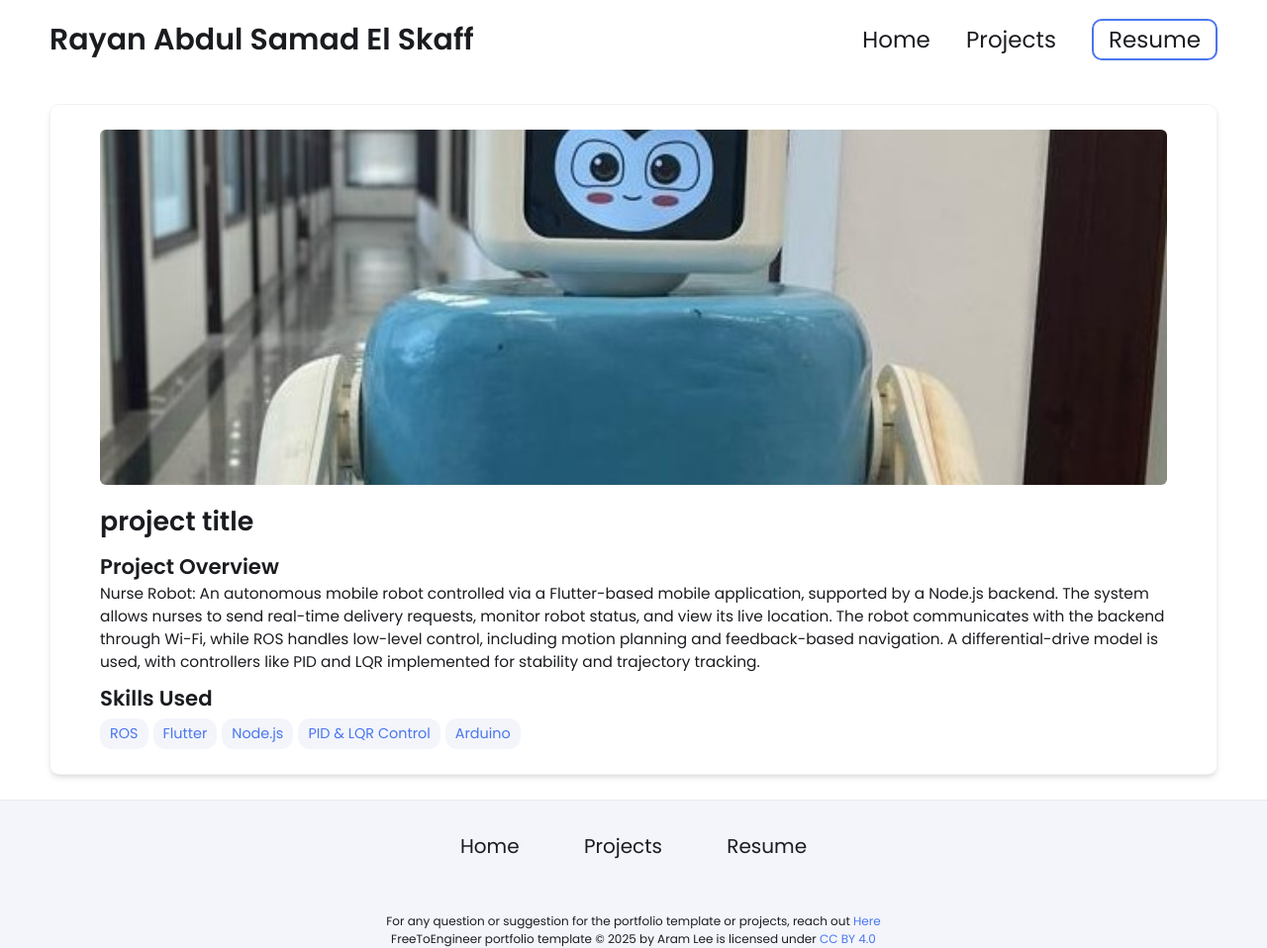
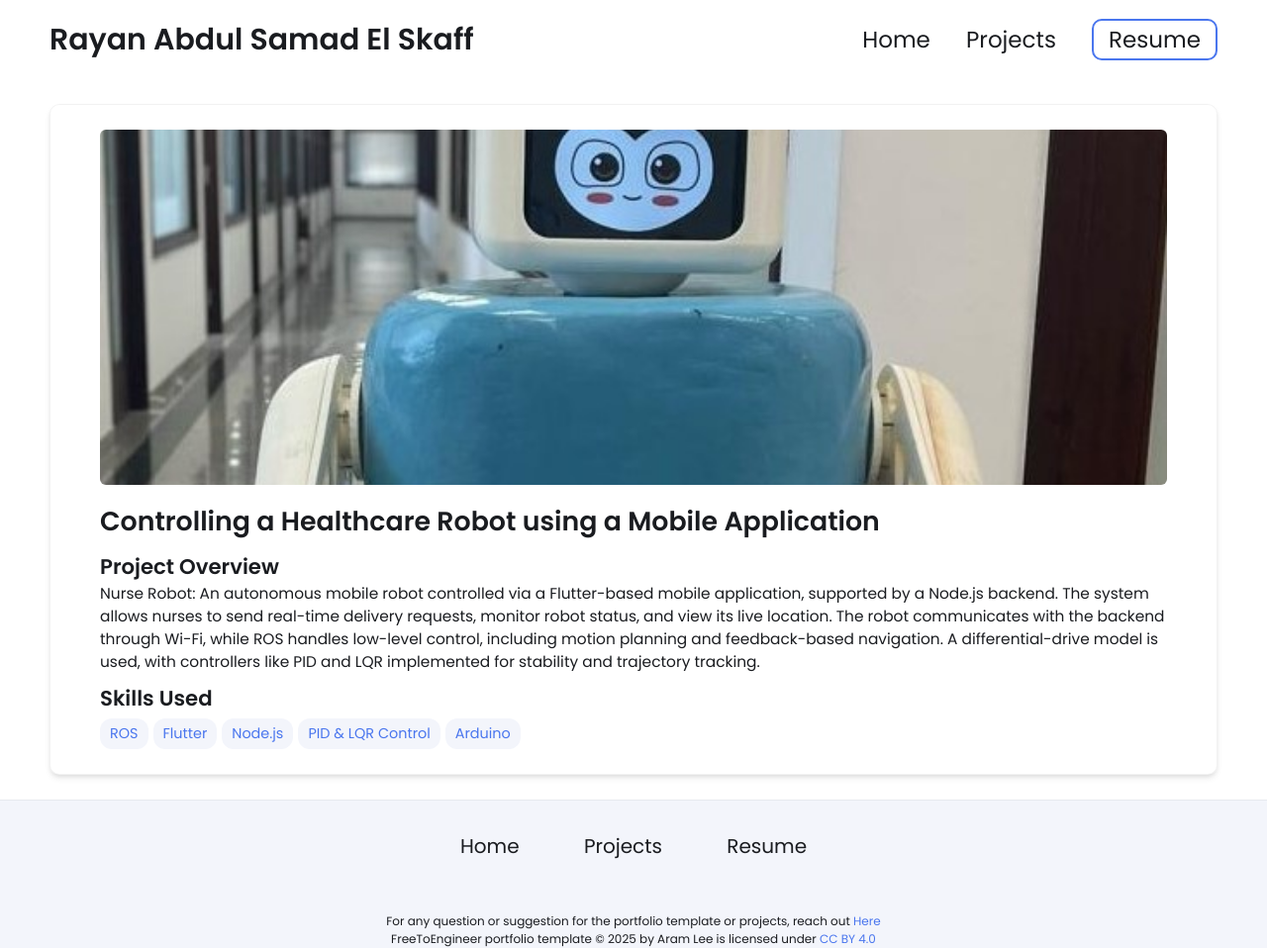
Before and after one commit to rrayan1/rrayan1.github.io, a Jekyll site: the page built from _projects/Controlling a Healthcare Robot/index.md, in a window 1280 px wide. Shown: the whole page at 99% size. Built offline with Jekyll 4.4.1, drawn with Linux system fonts in a browser that asks for light colours.

Commit message:
Update index.md

```diff
--- a/_projects/Controlling a Healthcare Robot/index.md
+++ b/_projects/Controlling a Healthcare Robot/index.md
@@ -1,6 +1,6 @@
 ---
 layout: post
-title: project title
+title: Controlling a Healthcare Robot using a Mobile Application
 description: >-
   Nurse Robot:
   An autonomous mobile robot controlled via a Flutter-based mobile application, supported by a Node.js backend.
```
